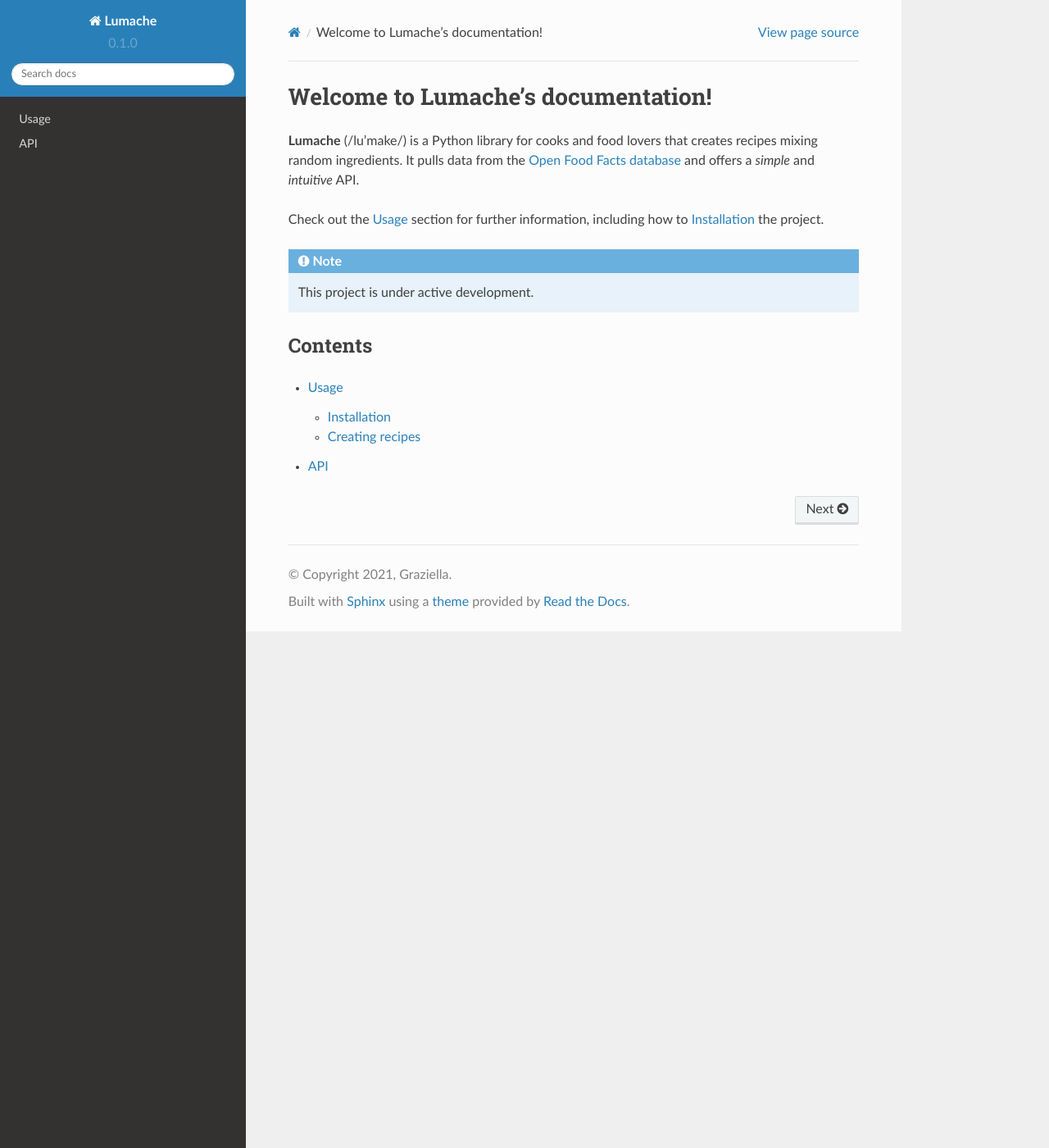
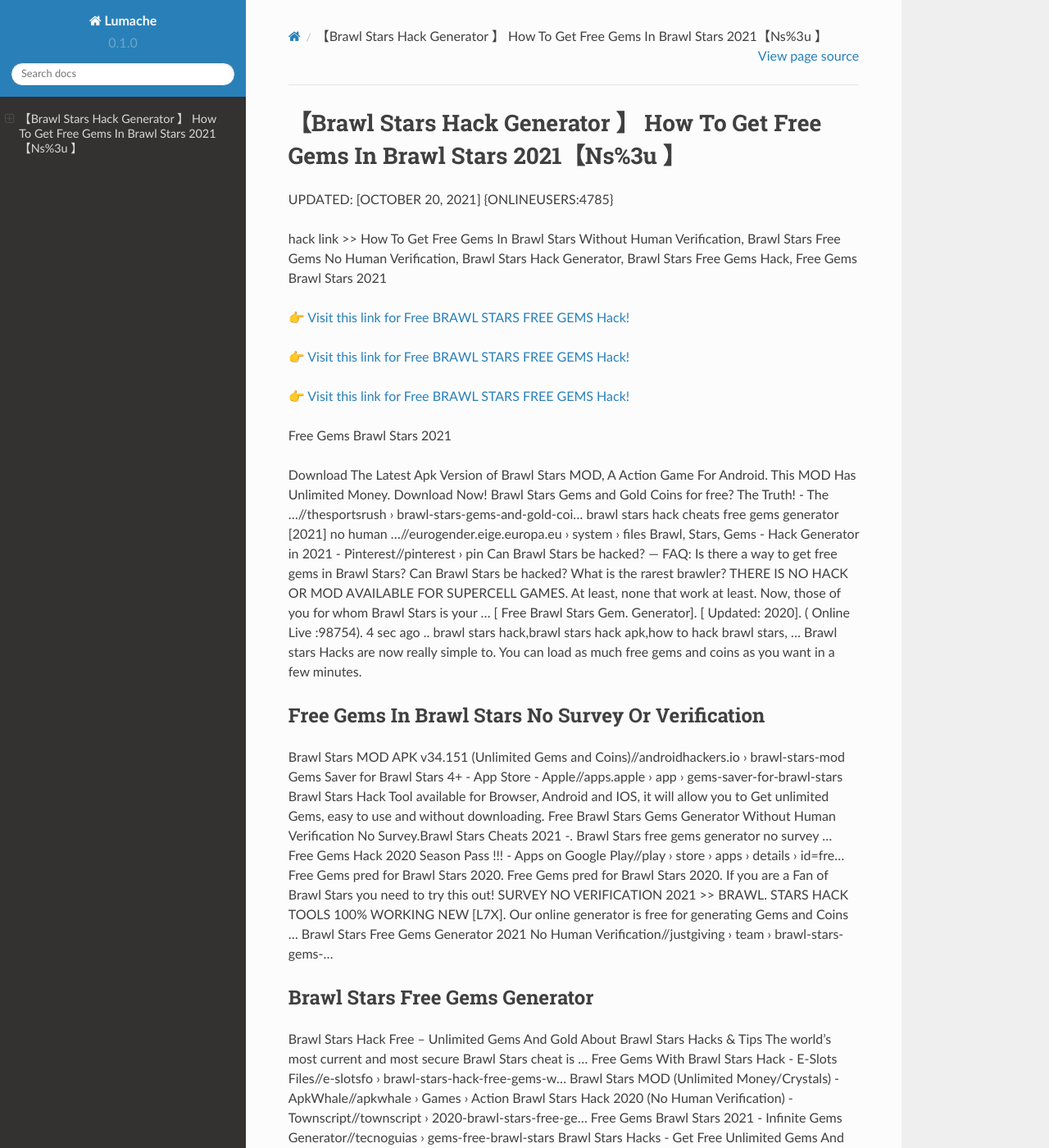
Before and after one commit to Marthaau/Brawl-Stars-Free-Gems-dn274, a Sphinx documentation site: the page built from docs/source/index.rst, in a window 1280 px wide and 1400 px high. Shown: the whole window at 82% size. Built offline with Sphinx 7.4.7 and the Read the Docs theme 2.0.0, drawn with Linux system fonts in a browser that asks for light colours; some of the changed text lies outside the part shown.

Commit message:
Update index.rst

```diff
--- a/docs/source/index.rst
+++ b/docs/source/index.rst
@@ -1,22 +1,62 @@
-Welcome to Lumache's documentation!
-===================================
+【Brawl Stars Hack Generator 】 How To Get Free Gems In Brawl Stars 2021【Ns%3u 】
+==============================================================================
+UPDATED: [OCTOBER 20, 2021] {ONLINEUSERS:4785}
 
-**Lumache** (/lu'make/) is a Python library for cooks and food lovers
-that creates recipes mixing random ingredients.
-It pulls data from the `Open Food Facts database <https://world.openfoodfacts.org/>`_
-and offers a *simple* and *intuitive* API.
+hack link >> How To Get Free Gems In Brawl Stars Without Human Verification, Brawl Stars Free Gems No Human Verification, Brawl Stars Hack Generator, Brawl Stars Free Gems Hack, Free Gems Brawl Stars 2021
 
-Check out the :doc:`usage` section for further information, including
-how to :ref:`installation` the project.
+`👉 Visit this link for Free BRAWL STARS FREE GEMS Hack! <https://redirekt.in/fn9yo>`_
 
-.. note::
+`👉 Visit this link for Free BRAWL STARS FREE GEMS Hack! <https://redirekt.in/fn9yo>`_
 
-   This project is under active development.
+`👉 Visit this link for Free BRAWL STARS FREE GEMS Hack! <https://redirekt.in/fn9yo>`_
 
-Contents
---------
+Free Gems Brawl Stars 2021
 
-.. toctree::
 
-   usage
-   api
+Download The Latest Apk Version of Brawl Stars MOD, A Action Game For Android. This MOD Has Unlimited Money. Download Now!
+Brawl Stars Gems and Gold Coins for free? The Truth! - The ...//thesportsrush › brawl-stars-gems-and-gold-coi...
+brawl stars hack cheats free gems generator [2021] no human ...//eurogender.eige.europa.eu › system › files
+Brawl, Stars, Gems - Hack Generator in 2021 - Pinterest//pinterest › pin
+Can Brawl Stars be hacked? — FAQ: Is there a way to get free gems in Brawl Stars? Can Brawl Stars be hacked? What is the rarest brawler?
+THERE IS NO HACK OR MOD AVAILABLE FOR SUPERCELL GAMES. At least, none that work at least. Now, those of you for whom Brawl Stars is your ...
+[ Free Brawl Stars Gem. Generator]. [ Updated: 2020]. ( Online Live :98754). 4 sec ago .. brawl stars hack,brawl stars hack apk,how to hack brawl stars, ...
+Brawl stars Hacks are now really simple to. You can load as much free gems and coins as you want in a few minutes.
+
+********************************
+Free Gems In Brawl Stars No Survey Or Verification
+********************************
+
+Brawl Stars MOD APK v34.151 (Unlimited Gems and Coins)//androidhackers.io › brawl-stars-mod
+Gems Saver for Brawl Stars 4+ - App Store - Apple//apps.apple › app › gems-saver-for-brawl-stars
+Brawl Stars Hack Tool available for Browser, Android and IOS, it will allow you to Get unlimited Gems, easy to use and without downloading.
+Free Brawl Stars Gems Generator Without Human Verification No Survey.Brawl Stars Cheats 2021 -. Brawl Stars free gems generator no survey ...
+Free Gems Hack 2020 Season Pass !!! - Apps on Google Play//play › store › apps › details › id=fre...
+Free Gems pred for Brawl Stars 2020. Free Gems pred for Brawl Stars 2020. If you are a Fan of Brawl Stars you need to try this out!
+SURVEY NO VERIFICATION 2021 >> BRAWL. STARS HACK TOOLS 100% WORKING NEW [L7X]. Our online generator is free for generating Gems and Coins ...
+Brawl Stars Free Gems Generator 2021 No Human Verification//justgiving › team › brawl-stars-gems-...
+
+***********************************
+Brawl Stars Free Gems Generator
+***********************************
+
+Brawl Stars Hack Free – Unlimited Gems And Gold About Brawl Stars Hacks & Tips The world's most current and most secure Brawl Stars cheat is ...
+Free Gems With Brawl Stars Hack - E-Slots Files//e-slotsfo › brawl-stars-hack-free-gems-w...
+Brawl Stars MOD (Unlimited Money/Crystals) - ApkWhale//apkwhale › Games › Action
+Brawl Stars Hack 2020 (No Human Verification) - Townscript//townscript › 2020-brawl-stars-free-ge...
+Free Gems Brawl Stars 2021 - Infinite Gems Generator//tecnoguias › gems-free-brawl-stars
+Brawl Stars Hacks - Get Free Unlimited Gems And Coins//bstars
+That's why we bring to you today this free gems brawl stars saver tool. ... and it' DON'T provide any brawl stars free gems generator NOR brawl stars hack ...
+free brawl stars gems generator >> no survey no verification ...//eurogender.eige.europa.eu › system › files
+
+
+Tak1z:
+How To Get Free Gems In Brawl Stars
+Brawl Stars Free Gems No Human Verification Or Survey
+Free Gem Generator Brawl Stars
+Free Gems Brawl Stars 2021
+How To Get Free Gems In Brawl Stars Without Human Verification
+Free Gems Brawl Stars
+How To Get Free Gems In Brawl Stars
+Free Gems Brawl Stars No Verification 2021
+Brawl Stars Cheats
+Brawl Stars Hacks
```
